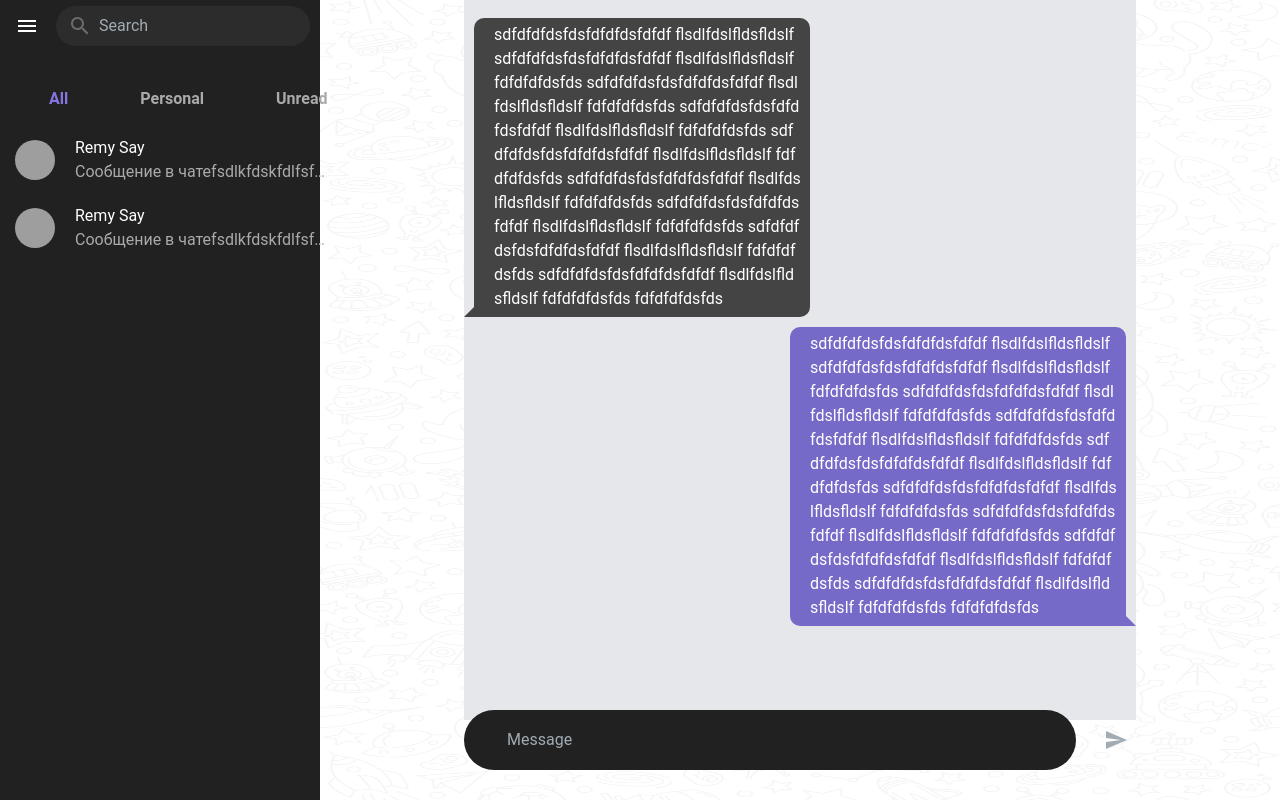
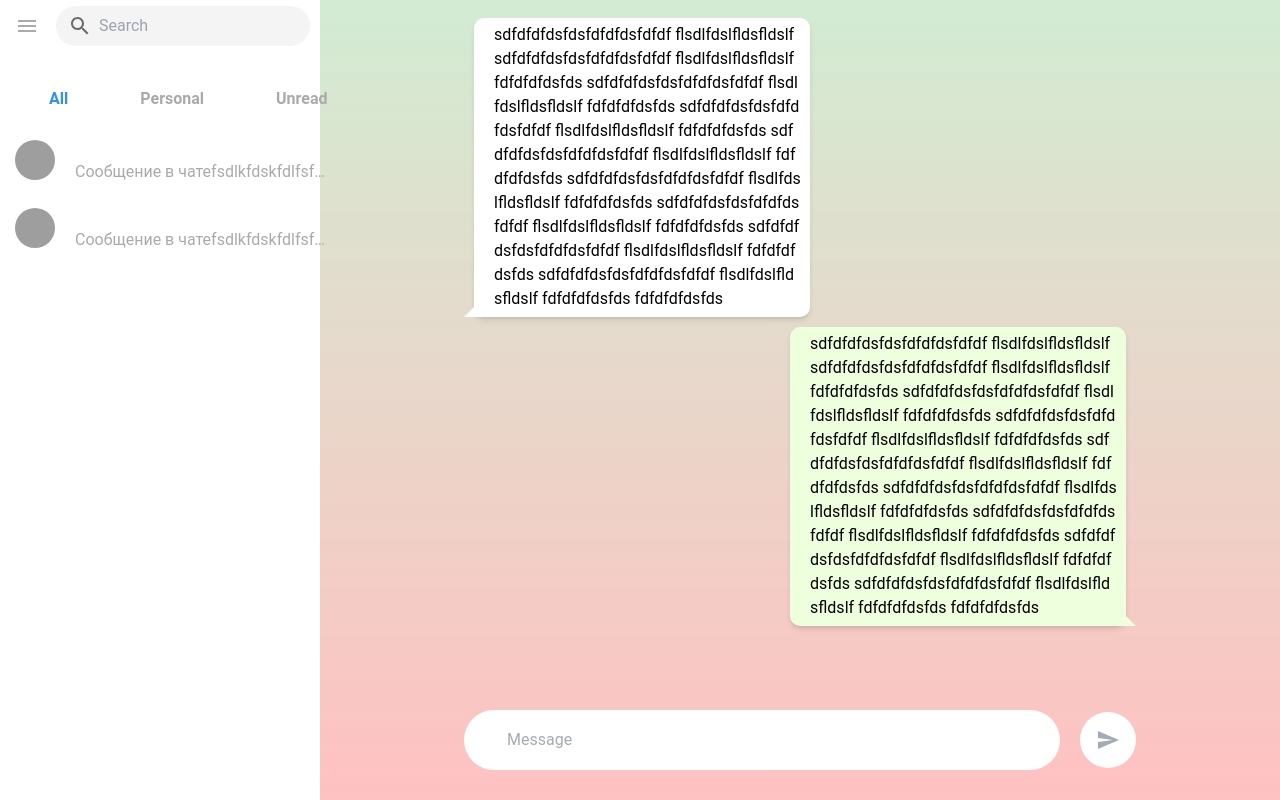
Before and after one commit to AddBlockk/Social-Networking, a React (Create React App) app: page / in a window 1280 px wide. Built offline with nearby package versions, Linux system fonts and the light colour scheme; grey boxes are pictures that could not be loaded.

Commit message:
most of the layout has been done

```diff
--- a/package.json
+++ b/package.json
@@ -14,6 +14,8 @@
     "react": "^18.3.1",
     "react-dom": "^18.3.1",
     "react-scripts": "5.0.1",
+    "sass": "^1.77.2",
+    "styled-components": "^6.1.11",
     "tailwindcss": "^3.4.3",
     "typescript": "^5.4.5",
     "web-vitals": "^2.1.4"
--- a/src/App.tsx
+++ b/src/App.tsx
@@ -1,20 +1,22 @@
-import React from "react";
+import React, { useContext } from "react";
 import SideBar from "./components/SideBar";
 import Dialog from "./components/Dialog";
+import { ThemeContext } from "./ThemeProvider";
+import "./ThemeStyles.scss";
 
 function Main() {
+  const { theme, toggleTheme } = useContext<ThemeContext>(ThemeContext);
   return (
-    <div className="flex relative h-screen">
+    <div
+      className={`flex relative h-screen app main-container ${
+        theme.themeType === "light"
+          ? "main-containerLight"
+          : "main-containerDark"
+      }`}>
       <div className="w-[25%]">
         <SideBar />
       </div>
-      <div className="absolute top-0 left-[25%] bottom-0 right-0">
-        <img
-          src="./chat-bg-pattern-dark.png"
-          alt=""
-          className="w-full h-full"
-        />
-      </div>
+      <div className="absolute top-0 left-[25%] bottom-0 right-0"></div>
       <div className="absolute top-0 left-[25%] bottom-0 right-0 flex justify-center">
         <Dialog />
       </div>
--- /dev/null
+++ b/src/GlobalStyles.tsx
@@ -0,0 +1,12 @@
+import { createGlobalStyle } from "styled-components";
+import { DefaultTheme } from "styled-components";
+
+const GlobalStyles = createGlobalStyle<DefaultTheme>`
+  body {
+    color: ${(props) => props.colors.primary};
+    background-color: ${(props) => props.colors.background};
+  }
+
+`;
+
+export default GlobalStyles;
--- /dev/null
+++ b/src/ThemeProvider.tsx
@@ -0,0 +1,53 @@
+import React, { useState } from "react";
+import GlobalStyles from "./GlobalStyles";
+import { DefaultTheme } from "styled-components";
+
+type Theme = DefaultTheme & { themeType: "light" | "dark" };
+
+export type ThemeContext = {
+  theme: Theme;
+  toggleTheme: () => void;
+};
+
+export const ThemeContext = React.createContext<ThemeContext>(
+  {} as ThemeContext
+);
+
+export const ThemeProvider: React.FC<React.PropsWithChildren<{}>> = ({
+  children,
+}) => {
+  const [theme, setTheme] = useState<Theme>({
+    themeType: "light",
+    colors: {
+      primary: "#333",
+      background: "#FFF",
+    },
+  });
+
+  const toggleTheme = () => {
+    setTheme((prevTheme) =>
+      prevTheme.themeType === "light"
+        ? {
+            themeType: "dark",
+            colors: {
+              primary: "#000",
+              background: "#333",
+            },
+          }
+        : {
+            themeType: "light",
+            colors: {
+              primary: "#333",
+              background: "#FFF",
+            },
+          }
+    );
+  };
+
+  return (
+    <ThemeContext.Provider value={{ theme, toggleTheme }}>
+      <GlobalStyles {...theme} />
+      {children}
+    </ThemeContext.Provider>
+  );
+};
--- /dev/null
+++ b/src/ThemeStyles.scss
@@ -0,0 +1,124 @@
+.light {
+  background-color: #fff;
+  color: #000;
+}
+
+.dark {
+  background-color: #212121;
+  color: #fff;
+}
+
+.searchIcon {
+  color: #6b6b6b;
+}
+
+.searchInput:focus-within .searchIconLight {
+  color: #3390ec;
+}
+
+.searchInput:focus-within .searchIconDark {
+  color: #8774e1;
+}
+
+.searchIconDark:active {
+  color: #8774e1;
+}
+
+.input-searchDark {
+  background: #2c2c2c;
+  color: white;
+}
+
+.input-searchDark:focus-within {
+  box-shadow: 0 0 0 2px #8774e1;
+}
+
+.input-searchLight {
+  background: #f4f4f5;
+  color: black;
+}
+
+.input-searchLight:focus-within {
+  box-shadow: 0 0 0 2px #3390ec;
+}
+
+.input-searchLight:focus {
+  background: transparent;
+}
+
+.main-container {
+  background-size: 510px auto;
+  background-repeat: repeat;
+  background-position: top right;
+  background-image: url("../public/chat-bg-pattern-dark.png");
+}
+
+.main-containerLight {
+  background-image: linear-gradient(
+    rgba(0, 146, 2, 0.178),
+    rgba(255, 0, 0, 0.242)
+  );
+}
+
+.main-containerDark {
+  background-color: rgba(0, 0, 0, 0.897);
+}
+
+/* Сообщение пользователю */
+
+/* Сообщение от пользователя */
+.dialogContainerLight {
+  background-color: rgba(0, 255, 4, 0.288);
+}
+
+.dialogContainerDark {
+  background-color: black;
+}
+
+.dialogFromYou {
+  background-color: #766ac8;
+}
+
+.darkDialogFromYou {
+  background-color: #766ac8;
+}
+
+.lightDialogFromYou {
+  background-color: #eeffde;
+  color: black;
+}
+
+.lightMarkFromYou {
+  border-bottom-color: #eeffde;
+}
+
+.darkMarkFromYou {
+  border-bottom-color: #766ac8;
+}
+
+.darkDialogToYou {
+  background-color: #444444;
+}
+
+.lightDialogToYou {
+  background-color: #fff;
+  color: #000;
+}
+
+.lightMarkToYou {
+  border-bottom-color: #ffffff;
+}
+
+.darkMarkToYou {
+  border-bottom-color: #444444;
+}
+
+// Окно меню
+
+.windowMenuMarkLight {
+  background-color: white;
+}
+
+.windowMenuMarkDark {
+  background-color: red;
+}
--- a/src/components/ContainerDialog.tsx
+++ b/src/components/ContainerDialog.tsx
@@ -4,7 +4,7 @@ import MessageFromYou from "./MessageFromYou";
 
 function ContainerDialog() {
   return (
-    <div className="h-[90%] bg-gray-200 py-[18px] w-full relative">
+    <div className="h-[90%] py-[18px] w-full relative">
       <div className="mb-[10px]">
         <MessageToYou />
       </div>
--- a/src/components/EditableMessage.tsx
+++ b/src/components/EditableMessage.tsx
@@ -1,29 +1,49 @@
-import React, { useState } from "react";
+import React, { useContext, useState } from "react";
 import SendIcon from "@mui/icons-material/Send";
 import { IconButton } from "@mui/material";
+import "../ThemeStyles.scss";
+import { ThemeContext } from "../ThemeProvider";
 
 function EditableMessage() {
   const [inputValue, setInputValue] = useState("");
+  const { theme, toggleTheme } = useContext<ThemeContext>(ThemeContext);
 
   const handleInputChange = (event: {
     target: { value: React.SetStateAction<string> };
   }) => {
     setInputValue(event.target.value);
   };
-
-  const sendIconColor = inputValue.length > 0 ? "#8774e1" : "#a2acb4";
+  const sendIconColor =
+    inputValue.length > 0
+      ? theme.themeType === "dark"
+        ? "#8774e1"
+        : "#3390ec"
+      : "#a2acb4";
+  const disabled = inputValue.length <= 0 ? "not-allowed" : "";
   return (
     <div className="absolute bottom-0 w-full justify-center flex mb-[30px] items-center gap-5">
       <input
         type="text"
-        className="bg-[#212121] rounded-full py-[18px] w-full text-white placeholder-[#a2acb4] pl-[43px] focus:outline-none"
+        className={` rounded-full py-[18px] w-full text-white placeholder-[#a2acb4] pl-[43px] focus:outline-none ${
+          theme.themeType === "light" ? "light" : "dark"
+        }`}
         placeholder="Message"
         value={inputValue}
         onChange={handleInputChange}
       />
-      <IconButton aria-label="send">
-        <SendIcon style={{ color: sendIconColor }} />
-      </IconButton>
+      <div
+        className={`bg-black rounded-full ${
+          theme.themeType === "light" ? "light" : "dark"
+        }`}>
+        <IconButton aria-label="send" style={{ cursor: disabled }}>
+          <SendIcon
+            style={{
+              color: sendIconColor,
+              margin: "8px",
+            }}
+          />
+        </IconButton>
+      </div>
     </div>
   );
 }
--- a/src/components/MessageFromYou.tsx
+++ b/src/components/MessageFromYou.tsx
@@ -1,8 +1,13 @@
-import React from "react";
-
+import React, { useContext } from "react";
+import { ThemeContext } from "../ThemeProvider";
+import "../ThemeStyles.scss";
 function MessageFromYou() {
+  const { theme, toggleTheme } = useContext<ThemeContext>(ThemeContext);
   return (
-    <div className="bg-[#766ac8] inline-flex pt-[5px] pr-[8px] pb-[6px] pl-[20px] mr-[10px] rounded-[10px] z-10 text-white max-w-[50%] relative justify-end">
+    <div
+      className={`inline-flex pt-[5px] pr-[8px] pb-[6px] pl-[20px] mr-[10px] rounded-[10px] z-10 text-white max-w-[50%] relative justify-end shadow-md ${
+        theme.themeType === "light" ? "lightDialogFromYou" : "darkDialogFromYou"
+      }`}>
       <p className="break-all">
         sdfdfdfdsfdsfdfdfdsfdfdf flsdlfdslfldsfldslf sdfdfdfdsfdsfdfdfdsfdfdf
         flsdlfdslfldsfldslf fdfdfdfdsfds sdfdfdfdsfdsfdfdfdsfdfdf
@@ -14,7 +19,10 @@ function MessageFromYou() {
         flsdlfdslfldsfldslf fdfdfdfdsfds sdfdfdfdsfdsfdfdfdsfdfdf
         flsdlfdslfldsfldslf fdfdfdfdsfds fdfdfdfdsfds
       </p>
-      <div className="w-0 h-0 border-l-[10px] border-l-transparent border-b-[10px] border-b-[#766ac8] border-r-[10px] border-r-transparent absolute right-[-10px] bottom-0"></div>
+      <div
+        className={`w-0 h-0 border-l-[10px] border-l-transparent border-b-[10px] border-r-[10px] border-r-transparent absolute right-[-10px] bottom-0  ${
+          theme.themeType === "light" ? "lightMarkFromYou" : "darkMarkFromYou"
+        }`}></div>
     </div>
   );
 }
--- a/src/components/MessageToYou.tsx
+++ b/src/components/MessageToYou.tsx
@@ -1,8 +1,13 @@
-import React from "react";
-
+import React, { useContext } from "react";
+import { ThemeContext } from "../ThemeProvider";
+import "../ThemeStyles.scss";
 function MessageToYou() {
+  const { theme, toggleTheme } = useContext<ThemeContext>(ThemeContext);
   return (
-    <div className="bg-[#444444] inline-flex pt-[5px] pr-[8px] pb-[6px] pl-[20px] ml-[10px] rounded-[10px] z-10 text-white max-w-[50%] relative">
+    <div
+      className={`inline-flex pt-[5px] pr-[8px] pb-[6px] pl-[20px] ml-[10px] rounded-[10px] z-10 text-white max-w-[50%] relative shadow-md   ${
+        theme.themeType === "light" ? "lightDialogToYou" : "darkDialogToYou"
+      }`}>
       <p className="break-all">
         sdfdfdfdsfdsfdfdfdsfdfdf flsdlfdslfldsfldslf sdfdfdfdsfdsfdfdfdsfdfdf
         flsdlfdslfldsfldslf fdfdfdfdsfds sdfdfdfdsfdsfdfdfdsfdfdf
@@ -14,7 +19,10 @@ function MessageToYou() {
         flsdlfdslfldsfldslf fdfdfdfdsfds sdfdfdfdsfdsfdfdfdsfdfdf
         flsdlfdslfldsfldslf fdfdfdfdsfds fdfdfdfdsfds
       </p>
-      <div className="w-0 h-0 border-l-[10px] border-l-transparent border-b-[10px] border-b-[#444444] border-r-[10px] border-r-transparent absolute left-[-10px] bottom-0"></div>
+      <div
+        className={`w-0 h-0 border-l-[10px] border-l-transparent border-b-[10px] border-b-[#444444] border-r-[10px] border-r-transparent absolute left-[-10px] bottom-0 ${
+          theme.themeType === "light" ? "lightMarkToYou" : "darkMarkToYou"
+        }`}></div>
     </div>
   );
 }
--- a/src/components/SideBar.tsx
+++ b/src/components/SideBar.tsx
@@ -1,11 +1,13 @@
-import React, { useState } from "react";
+import React, { useState, useContext } from "react";
 import {
   Avatar,
+  Box,
   Divider,
   IconButton,
   ListItemIcon,
   Menu,
   MenuItem,
+  Switch,
   Tooltip,
 } from "@mui/material";
 import MenuIcon from "@mui/icons-material/Menu";
@@ -15,8 +17,22 @@ import Settings from "@mui/icons-material/Settings";
 import Logout from "@mui/icons-material/Logout";
 import AllChats from "./AllChats";
 import PersonalChats from "./PersonalChats";
+import ContrastIcon from "@mui/icons-material/Contrast";
+import { ThemeContext } from "../ThemeProvider";
+import "../ThemeStyles.scss";
 
 function SideBar() {
+  const [isInputFocused, setIsInputFocused] = useState(false);
+
+  const handleInputFocus = () => {
+    setIsInputFocused(true);
+  };
+
+  const handleInputBlur = () => {
+    setIsInputFocused(false);
+  };
+  const { theme, toggleTheme } = useContext<ThemeContext>(ThemeContext);
+  const [isNightMode, setIsNightMode] = useState(false);
   const [anchorEl, setAnchorEl] = React.useState<null | HTMLElement>(null);
   const open = Boolean(anchorEl);
   const handleClick = (event: React.MouseEvent<HTMLElement>) => {
@@ -32,8 +48,17 @@ function SideBar() {
     setSelectedTab(tab);
   };
 
+  const handleSwitchClick = (event: React.MouseEvent<HTMLLIElement>) => {
+    setIsNightMode(!isNightMode);
+    toggleTheme();
+    event.stopPropagation();
+  };
+
   return (
-    <div className="bg-[#212121] px-[10px] h-screen">
+    <div
+      className={`px-[10px] h-screen ${
+        theme.themeType === "light" ? "light" : "dark"
+      }`}>
       <div className="py-[6px] flex gap-3">
         {/* Кнопка меню */}
         <Tooltip title="Open Menu">
@@ -43,7 +68,7 @@ function SideBar() {
             aria-controls={open ? "account-menu" : undefined}
             aria-haspopup="true"
             aria-expanded={open ? "true" : undefined}>
-            <MenuIcon sx={{ color: "white", width: 24, height: 24 }} />
+            <MenuIcon sx={{ color: "#aaaaaa", width: 24, height: 24 }} />
           </IconButton>
         </Tooltip>
         {/* Внутренности меню */}
@@ -55,8 +80,9 @@ function SideBar() {
           onClick={handleClose}
           sx={{
             "& .MuiMenu-paper": {
-              backgroundColor: "#303030",
-              color: "white",
+              backgroundColor:
+                theme.themeType === "light" ? "white" : "#303030",
+              color: theme.themeType === "light" ? "black" : "white",
             },
           }}
           PaperProps={{
@@ -79,7 +105,7 @@ function SideBar() {
                 left: 10,
                 width: 10,
                 height: 10,
-                backgroundColor: "#303030",
+                backgroundColor: "windowMenuMarkLight",
                 transform: "translateY(-50%) rotate(45deg)",
                 zIndex: 0,
               },
@@ -87,41 +113,83 @@ function SideBar() {
           }}
           transformOrigin={{ horizontal: "right", vertical: "top" }}
           anchorOrigin={{ horizontal: "right", vertical: "bottom" }}>
-          <MenuItem onClick={handleClose}>
+          {/* <MenuItem onClick={handleClose}>
             <Avatar /> Profile
           </MenuItem>
           <MenuItem onClick={handleClose}>
             <Avatar /> My account
           </MenuItem>
-          <Divider />
-          <MenuItem onClick={handleClose}>
+          <Divider /> */}
+          {/* <MenuItem onClick={handleClose}>
             <ListItemIcon>
-              <PersonAdd fontSize="small" />
+              <PersonAdd
+                fontSize="small"
+                sx={{
+                  color: theme.themeType === "light" ? "#707579" : "white",
+                }}
+              />
             </ListItemIcon>
             Add another account
+          </MenuItem> */}
+          <MenuItem onClick={handleSwitchClick}>
+            <ListItemIcon>
+              <ContrastIcon
+                fontSize="small"
+                sx={{
+                  color: theme.themeType === "light" ? "#707579" : "white",
+                }}
+              />
+            </ListItemIcon>
+            Night Mode
+            <Box sx={{ flexGrow: 1 }} />
+            <Switch checked={isNightMode} />
           </MenuItem>
           <MenuItem onClick={handleClose}>
             <ListItemIcon>
-              <Settings fontSize="small" />
+              <Settings
+                fontSize="small"
+                sx={{
+                  color: theme.themeType === "light" ? "#707579" : "white",
+                }}
+              />
             </ListItemIcon>
             Settings
           </MenuItem>
           <MenuItem onClick={handleClose}>
             <ListItemIcon>
-              <Logout fontSize="small" />
+              <Logout
+                fontSize="small"
+                sx={{
+                  color: theme.themeType === "light" ? "#707579" : "white",
+                }}
+              />
             </ListItemIcon>
             Logout
           </MenuItem>
         </Menu>
         {/* Поле поиска */}
-        <div className="relative w-full">
+        <div className="searchInput relative w-full">
           <div className="absolute inset-y-0 left-0 flex items-center pl-3 pointer-events-none">
-            <SearchIcon className="text-[#6b6b6b]" />
+            <SearchIcon
+              className={`searchIcon ${
+                isInputFocused ? "searchIconFocused" : ""
+              } ${
+                theme.themeType === "light"
+                  ? "searchIconLight"
+                  : "searchIconDark"
+              }`}
+            />
           </div>
           <input
             type="search"
-            className="bg-[#2c2c2c] rounded-full placeholder-[#a2acb4] h-[2.5rem] mb-[0] pt-[6px] pb-[7px] pl-[43px] w-full text-white focus:outline-none focus:ring-1 ring-[#8774e1]"
+            className={`rounded-full h-[2.5rem] mb-[0] pt-[6px] pb-[7px] pl-[43px] w-full focus:outline-none focus:ring-[2px] ${
+              theme.themeType === "light"
+                ? "input-searchLight"
+                : "input-searchDark"
+            }`}
             placeholder="Search"
+            onFocus={handleInputFocus}
+            onBlur={handleInputBlur}
           />
         </div>
       </div>
@@ -130,22 +198,47 @@ function SideBar() {
       <div className="text-[#aaaaaa] flex gap-5 px-[13px] mt-[30px]">
         <div
           className={`${
-            selectedTab === "all" ? "text-[#8774e1]" : "text-[#aaaaaa]"
-          } hover:bg-[#2b2b2b] px-[1.625rem] py-[.325rem] rounded font-semibold cursor-pointer`}
+            selectedTab === "all"
+              ? theme.themeType === "dark"
+                ? "text-[#8774e1]"
+                : "text-[#3390ec]"
+              : "text-[#aaaaaa]"
+          } px-[1.625rem] py-[.325rem] select-none rounded font-semibold cursor-pointer ${
+            theme.themeType === "light"
+              ? "hover:bg-[#f4f4f4]"
+              : "hover:bg-[#2b2b2b]"
+          }`}
           onClick={() => handleTabClick("all")}>
           <span>All</span>
         </div>
         <div
           className={`${
-            selectedTab === "personal" ? "text-[#8774e1]" : "text-[#aaaaaa]"
-          } hover:bg-[#2b2b2b] px-[1.625rem] py-[.325rem] rounded font-semibold cursor-pointer`}
+            selectedTab === "personal"
+              ? theme.themeType === "dark"
+                ? "text-[#8774e1]"
+                : "text-[#3390ec]"
+              : "text-[#aaaaaa]"
+          } px-[1.625rem] py-[.325rem] select-none rounded font-semibold cursor-pointer ${
+            theme.themeType === "light"
+              ? "hover:bg-[#f4f4f4]"
+              : "hover:bg-[#2b2b2b]"
+          }
+          `}
           onClick={() => handleTabClick("personal")}>
           <span>Personal</span>
         </div>
         <div
           className={`${
-            selectedTab === "unread" ? "text-[#8774e1]" : "text-[#aaaaaa]"
-          } hover:bg-[#2b2b2b] px-[1.625rem] py-[.325rem] rounded font-semibold cursor-pointer`}
+            selectedTab === "unread"
+              ? theme.themeType === "dark"
+                ? "text-[#8774e1]"
+                : "text-[#3390ec]"
+              : "text-[#aaaaaa]"
+          } px-[1.625rem] py-[.325rem] select-none rounded font-semibold cursor-pointer ${
+            theme.themeType === "light"
+              ? "hover:bg-[#f4f4f4]"
+              : "hover:bg-[#2b2b2b]"
+          }`}
           onClick={() => handleTabClick("unread")}>
           <span>Unread</span>
         </div>
@@ -156,7 +249,10 @@ function SideBar() {
         {selectedTab === "all" && <AllChats />}
         {selectedTab === "personal" && <PersonalChats />}
         {selectedTab === "unread" && (
-          <div className="text-white flex justify-center mt-10">
+          <div
+            className={`text-white flex justify-center mt-10 ${
+              theme.themeType === "light" ? "text-[#aaa]" : "text-white"
+            }`}>
             Непрочитанные чаты
           </div>
         )}
--- a/src/index.css
+++ b/src/index.css
@@ -9,8 +9,3 @@ body {
   -webkit-font-smoothing: antialiased;
   -moz-osx-font-smoothing: grayscale;
 }
-
-code {
-  font-family: source-code-pro, Menlo, Monaco, Consolas, "Courier New",
-    monospace;
-}
--- a/src/index.js
+++ b/src/index.js
@@ -2,10 +2,13 @@ import React from "react";
 import ReactDOM from "react-dom/client";
 import "./index.css";
 import App from "./App";
+import { ThemeProvider } from "./ThemeProvider";
 
 const root = ReactDOM.createRoot(document.getElementById("root"));
 root.render(
   <React.StrictMode>
-    <App />
+    <ThemeProvider>
+      <App />
+    </ThemeProvider>
   </React.StrictMode>
 );
```
Also changed, not shown: 1 other file (tests, documents, lock files or other folders).
